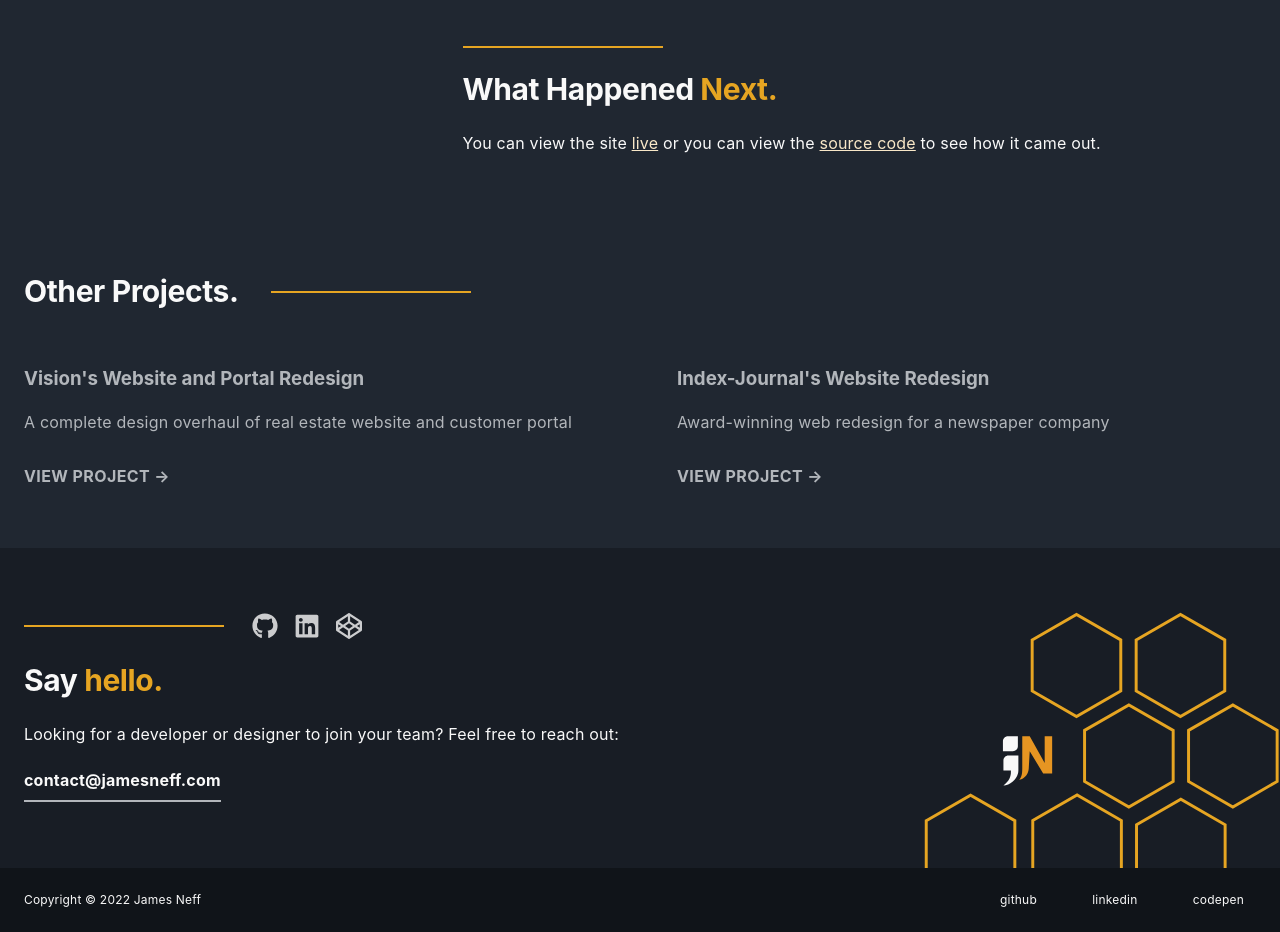
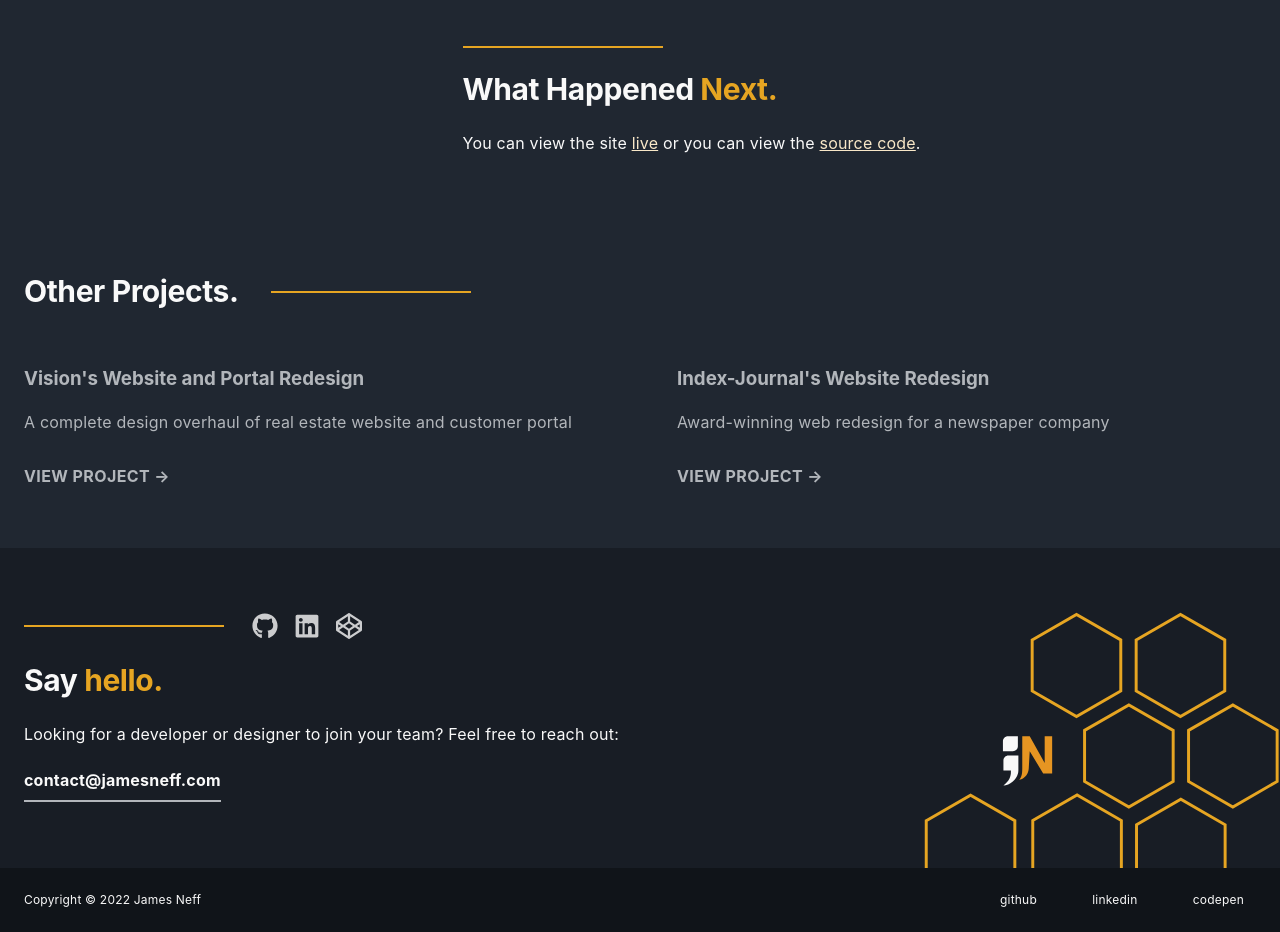
Before and after one commit to NeffCodes/Portfolio-v2.0, a Next.js app: page /projects/mini-reddit in a window 1280 px wide. Shown: the part 1080-2012 px from the top of the page. Built offline with nearby package versions, Linux system fonts and the light colour scheme.

Commit message:
Update copy on minireddit

```diff
--- a/src/pages/projects/mini-reddit.js
+++ b/src/pages/projects/mini-reddit.js
@@ -96,7 +96,7 @@ const ArticlePage = () => {
               <div className="line" />
               <h2>What Happened <span className='accent'>Next.</span></h2>
               <p>
-                You can view the site <a href={site.link} target="_blank" className={styles.link}>live</a>  or you can view the <a href={source.link} target="_blank" className={styles.link}>source code</a> to see how it came out.
+                You can view the site <a href={site.link} target="_blank" className={styles.link}>live</a>  or you can view the <a href={source.link} target="_blank" className={styles.link}>source code</a>.
               </p>
             </section>
           </ArticleBody>
```
